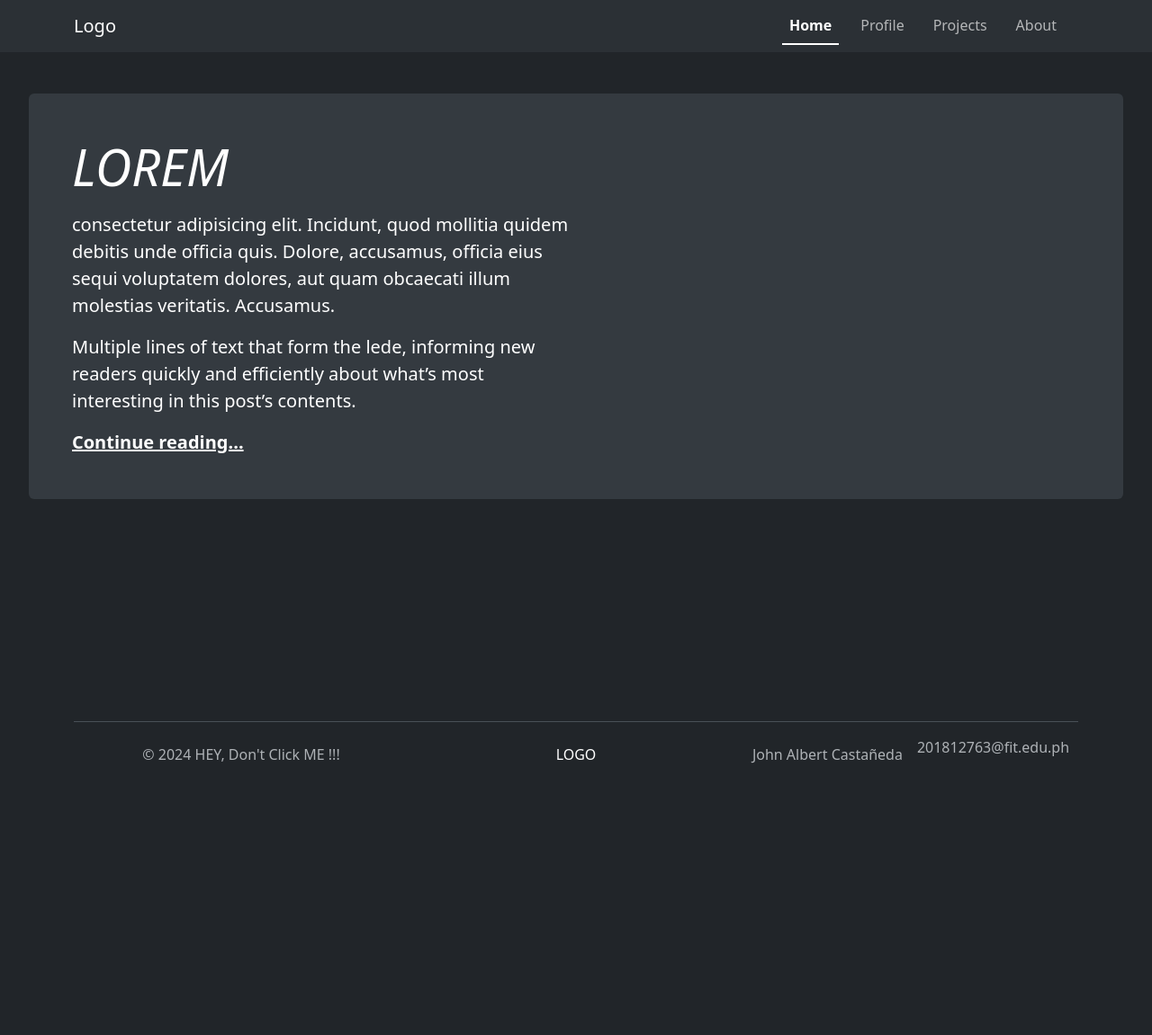
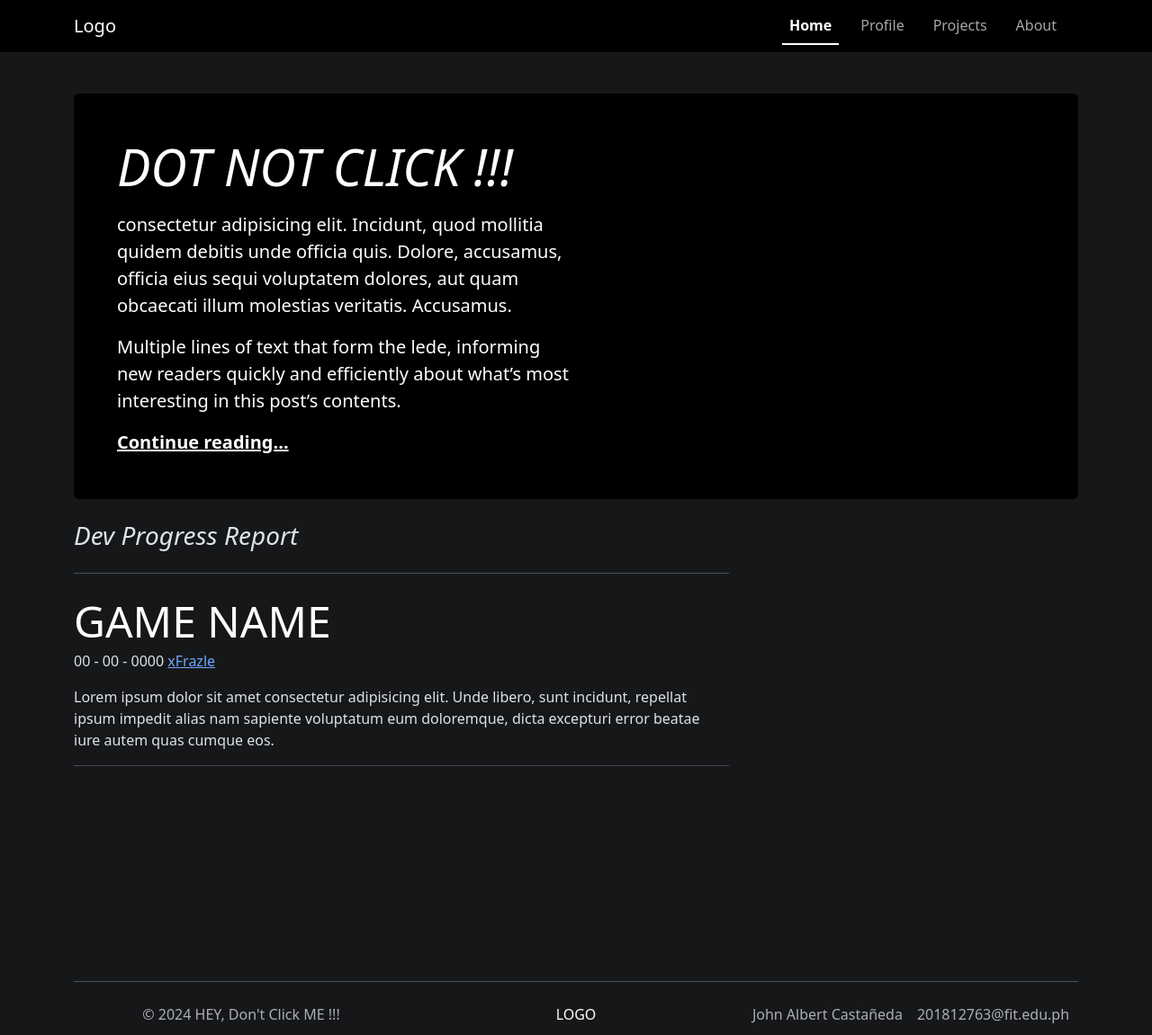
Before and after one commit to xfrazle/201812763-final-project, a plain HTML site: page index.html in a window 1280 px wide. Shown: the whole page at 90% size. Before the commit the page ends 899 px from the top, so only its background shows below. Drawn offline with nearby package versions, Linux system fonts and the light colour scheme.

Commit message:
Add files via upload

```diff
--- a/index.html
+++ b/index.html
@@ -15,8 +15,8 @@
 
 </head>
 
-<body>
-    <nav class="navbar navbar-expand-sm bg-body-tertiary fixed-top text-center" style="z-index: 10000">
+<body class="bg-secondary-subtle">
+    <nav class="navbar navbar-expand-sm bg-black fixed-top text-center" style="z-index: 10000">
         <div class="container-fluid container-sm">
             <a class="navbar-brand" href="#">Logo</a>
             <button class="navbar-toggler" type="button" data-bs-toggle="offcanvas" data-bs-target="#offcanvasNavbar"
@@ -48,10 +48,10 @@
             </div>
         </div>
     </nav>
-
-    <div class="p-4 p-md-5 mb-4 rounded text-body-emphasis bg-body-secondary" style="z-index: 1000">
+    <div class="container">
+        <div class="p-4 p-md-5 mb-4 rounded text-body-emphasis bg-black" style="z-index: 1000">
             <div class="col-lg-6 px-0">
-            <h1 class="display-4 fst-italic">LOREM</h1>
+                <h1 class="display-4 fst-italic">DOT NOT CLICK !!!</h1>
                 <p class="lead my-3"> consectetur adipisicing elit. Incidunt, quod mollitia quidem debitis unde officia
                     quis. Dolore, accusamus, officia eius sequi voluptatem dolores, aut quam obcaecati illum molestias
                     veritatis. Accusamus.</h1>
@@ -60,6 +60,26 @@
                 <p class="lead mb-0"><a href="#" class="text-body-emphasis fw-bold">Continue reading...</a></p>
             </div>
         </div>
+
+
+        <div class="row g-5">
+            <div class="col-md-8">
+                <h3 class="pb-4 mb-4 fst-italic border-bottom">Dev Progress Report</h3>
+                <article class="blog post">
+                    <h2 class="display-5 link-body-emphasis mb-1">
+                        GAME NAME
+                    </h2>
+                    <p class="blog-post-meta"> 00 - 00 - 0000 <a href="#">xFrazle</a>
+                    </p>
+                    <p>Lorem ipsum dolor sit amet consectetur adipisicing elit. Unde libero, sunt incidunt, repellat ipsum impedit alias nam sapiente voluptatum eum doloremque, dicta excepturi error beatae iure autem quas cumque eos.</p>
+                    <hr>
+                </article>
+            </div>
+        </div>
+    </div>
+
+
+
 
     <div class="container position-absolute bottom-0 start-50 translate-middle-x" style="z-index: 1000" id="FOOTERDIV">
         <footer
@@ -75,7 +95,9 @@
                 class="nav col-12 col-md-4 justify-content-end justify-content-center flex-column flex-md-row text-center">
                 <li class="nav-item"><a href="https://www.youtube.com/@xfrazle"
                         class="nav-link px-2 text-body-secondary">John Albert Castañeda</a></li>
-                <li class="nav-item px-2 text-body-secondary"> 201812763@fit.edu.ph</li>
+
+
+                <li class="nav-item nav-link px-2 text-body-secondary"> 201812763@fit.edu.ph</li>
             </ul>
         </footer>
     </div>
```
Also changed, not shown: css/style.css (line endings or trailing spaces). Lines whose indentation alone changed are shown as unchanged.
